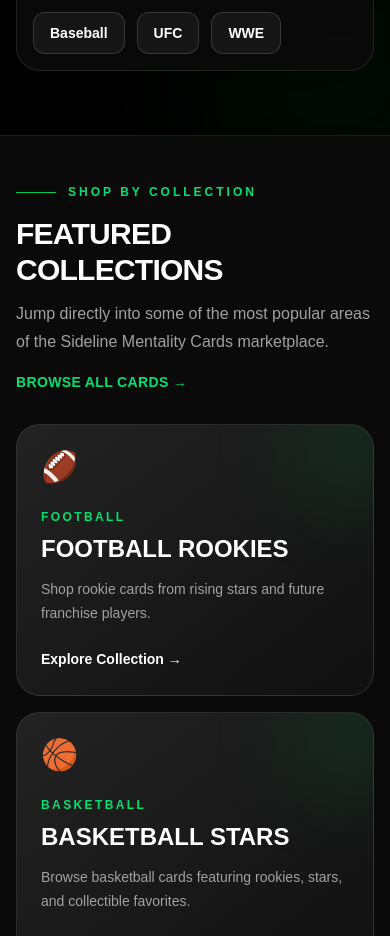
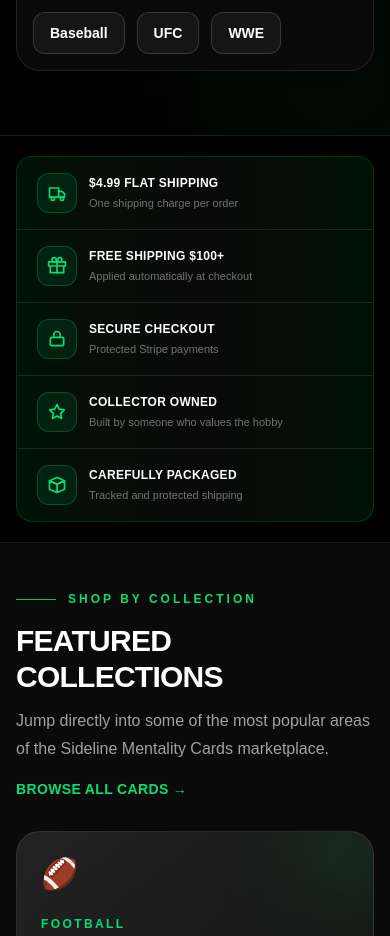
Before and after one commit to sidelinementality/sideline-mentality-cards, a Next.js app: page /shop in a window 390 px wide. Shown: the part 980-1916 px from the top of the page. Built offline with nearby package versions, Linux system fonts and the light colour scheme; no server answers; the database is empty.

Commit message:
Add marketplace trust bar to Shop page

```diff
--- a/src/app/shop/page.tsx
+++ b/src/app/shop/page.tsx
@@ -5,6 +5,7 @@
 import ShopSearch from "@/components/shop/ShopSearch";
 import { supabase } from "@/lib/supabase";
 import ShopCardQuickView from "@/components/shop/ShopCardQuickView";
+import MarketplaceTrustBar from "@/components/shop/MarketplaceTrustBar";
 
 type ShopPageProps = {
     searchParams: Promise<{
@@ -387,6 +388,8 @@
           </div>
         </div>
       </section>
+
+      <MarketplaceTrustBar />
 
       <section className="border-b border-white/10 bg-neutral-950 px-4 py-12 sm:px-6 lg:px-8 lg:py-16">
   <div className="mx-auto max-w-7xl">
--- /dev/null
+++ b/src/components/shop/MarketplaceTrustBar.tsx
@@ -0,0 +1,167 @@
+const trustItems = [
+    {
+      title: "$4.99 Flat Shipping",
+      description: "One shipping charge per order",
+      icon: (
+        <svg
+          viewBox="0 0 24 24"
+          fill="none"
+          stroke="currentColor"
+          strokeWidth="2"
+          className="h-5 w-5"
+          aria-hidden="true"
+        >
+          <path
+            strokeLinecap="round"
+            strokeLinejoin="round"
+            d="M3 6h11v11H3zM14 10h4l3 3v4h-7z"
+          />
+          <circle cx="7" cy="19" r="2" />
+          <circle cx="18" cy="19" r="2" />
+        </svg>
+      ),
+    },
+    {
+      title: "Free Shipping $100+",
+      description: "Applied automatically at checkout",
+      icon: (
+        <svg
+          viewBox="0 0 24 24"
+          fill="none"
+          stroke="currentColor"
+          strokeWidth="2"
+          className="h-5 w-5"
+          aria-hidden="true"
+        >
+          <path
+            strokeLinecap="round"
+            strokeLinejoin="round"
+            d="M20 12v8H4v-8M2 7h20v5H2z"
+          />
+          <path
+            strokeLinecap="round"
+            strokeLinejoin="round"
+            d="M12 7v13M12 7H8.5A2.5 2.5 0 1 1 11 4.5V7Zm0 0h3.5A2.5 2.5 0 1 0 13 4.5V7Z"
+          />
+        </svg>
+      ),
+    },
+    {
+      title: "Secure Checkout",
+      description: "Protected Stripe payments",
+      icon: (
+        <svg
+          viewBox="0 0 24 24"
+          fill="none"
+          stroke="currentColor"
+          strokeWidth="2"
+          className="h-5 w-5"
+          aria-hidden="true"
+        >
+          <rect x="4" y="10" width="16" height="10" rx="2" />
+
+          <path
+            strokeLinecap="round"
+            strokeLinejoin="round"
+            d="M8 10V7a4 4 0 0 1 8 0v3"
+          />
+        </svg>
+      ),
+    },
+    {
+      title: "Collector Owned",
+      description: "Built by someone who values the hobby",
+      icon: (
+        <svg
+          viewBox="0 0 24 24"
+          fill="none"
+          stroke="currentColor"
+          strokeWidth="2"
+          className="h-5 w-5"
+          aria-hidden="true"
+        >
+          <path
+            strokeLinecap="round"
+            strokeLinejoin="round"
+            d="m12 3 2.7 5.5 6.1.9-4.4 4.3 1 6.1-5.4-2.9-5.4 2.9 1-6.1-4.4-4.3 6.1-.9L12 3Z"
+          />
+        </svg>
+      ),
+    },
+    {
+      title: "Carefully Packaged",
+      description: "Tracked and protected shipping",
+      icon: (
+        <svg
+          viewBox="0 0 24 24"
+          fill="none"
+          stroke="currentColor"
+          strokeWidth="2"
+          className="h-5 w-5"
+          aria-hidden="true"
+        >
+          <path
+            strokeLinecap="round"
+            strokeLinejoin="round"
+            d="m3 7 9-4 9 4-9 4-9-4Z"
+          />
+
+          <path
+            strokeLinecap="round"
+            strokeLinejoin="round"
+            d="m3 7 9 4 9-4v10l-9 4-9-4V7Z"
+          />
+
+          <path
+            strokeLinecap="round"
+            strokeLinejoin="round"
+            d="M12 11v10"
+          />
+        </svg>
+      ),
+    },
+  ];
+
+  export default function MarketplaceTrustBar() {
+    return (
+      <section
+        aria-label="Marketplace purchase benefits"
+        className="border-b border-white/10 bg-black px-4 py-5 sm:px-6 lg:px-8"
+      >
+        <div className="mx-auto max-w-7xl">
+          <div className="overflow-hidden rounded-2xl border border-green-500/20 bg-gradient-to-r from-green-500/[0.09] via-white/[0.035] to-green-500/[0.09]">
+            <div className="grid sm:grid-cols-2 lg:grid-cols-5">
+              {trustItems.map((item, index) => (
+                <div
+                  key={item.title}
+                  className={`flex items-center gap-3 px-5 py-4 ${
+                    index > 0
+                      ? "border-t border-white/10 sm:[&:nth-child(2)]:border-l lg:border-l lg:border-t-0"
+                      : ""
+                  } ${
+                    index >= 2
+                      ? "sm:border-t lg:border-t-0"
+                      : ""
+                  }`}
+                >
+                  <div className="flex h-10 w-10 shrink-0 items-center justify-center rounded-xl border border-green-500/30 bg-green-500/10 text-green-400">
+                    {item.icon}
+                  </div>
+
+                  <div className="min-w-0">
+                    <p className="text-xs font-black uppercase tracking-wide text-white">
+                      {item.title}
+                    </p>
+
+                    <p className="mt-1 text-[11px] leading-4 text-neutral-500">
+                      {item.description}
+                    </p>
+                  </div>
+                </div>
+              ))}
+            </div>
+          </div>
+        </div>
+      </section>
+    );
+  }
```
